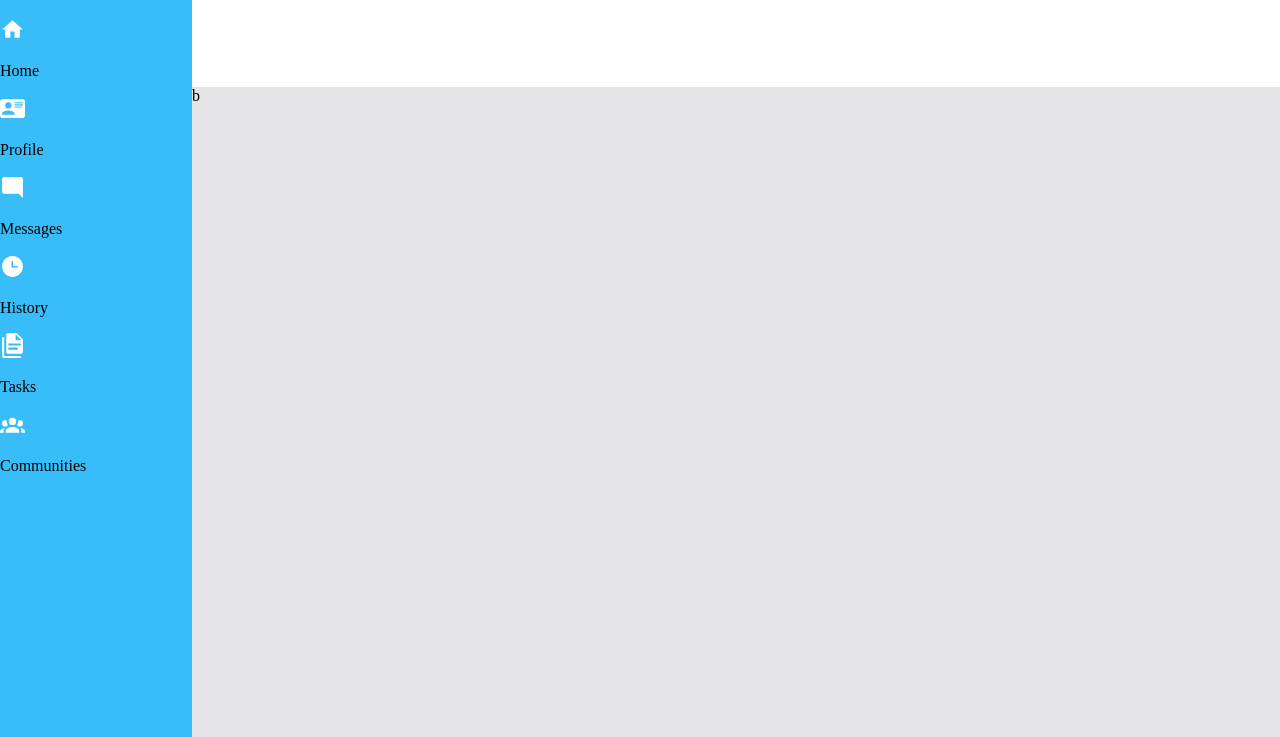
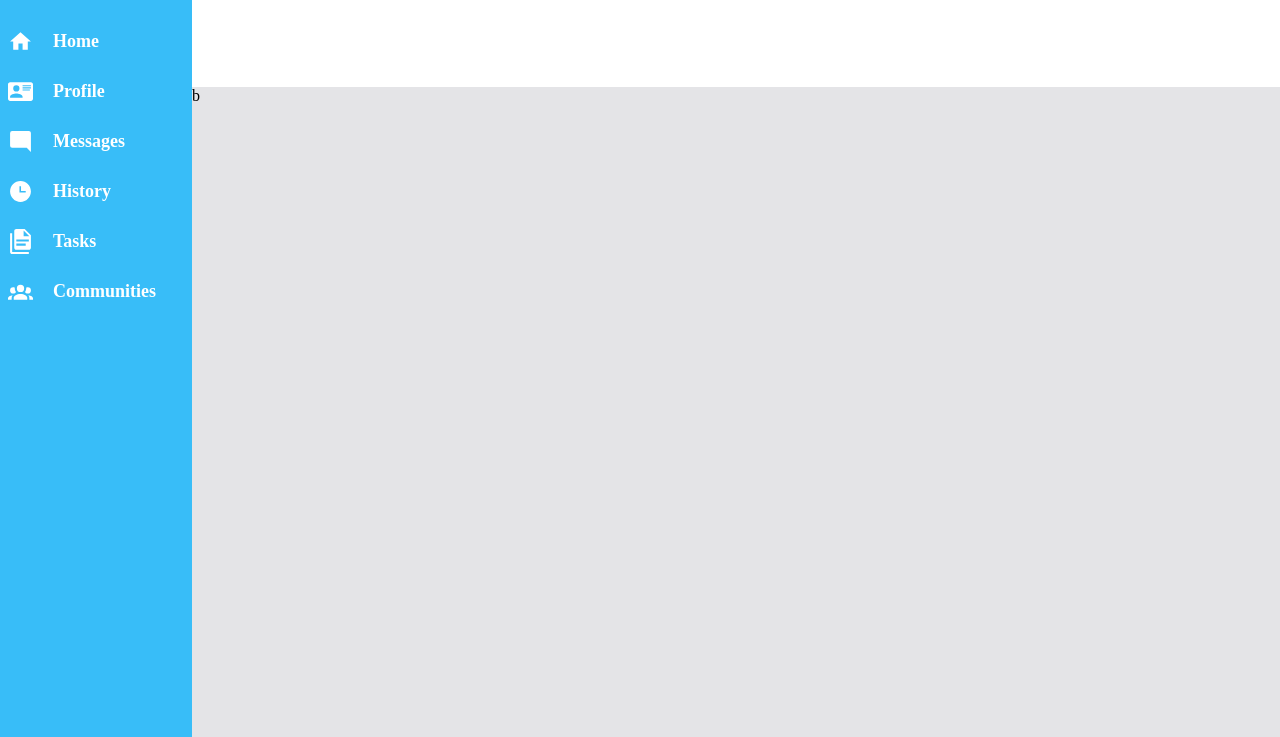
Before and after one commit to SCBenson/admin-dashboard, a plain HTML site: page index.html in a window 1280 px wide. Shown: the part 63-800 px from the top of the page. Drawn offline with Linux system fonts and the light colour scheme.

Commit message:
styled the icons and navigation items.

```diff
--- a/style.css
+++ b/style.css
@@ -40,3 +40,28 @@ html , body{
 #logo-title {
     color: white;
 }
+
+#nav-1 {
+    display:flex;
+    margin-left: 8px;
+    flex-direction: column;
+}
+
+.nav-item{
+    display: flex;
+    flex-direction: row;
+    height: 50px;
+    width: auto;
+    align-items: center
+    /* justify-content: center;
+    align-content: center; */
+}
+.icons{
+    margin-right: 20px;
+}
+
+.icon-description{
+    color: white;
+    font-size: 18px;
+    font-weight: bold;
+}
```
